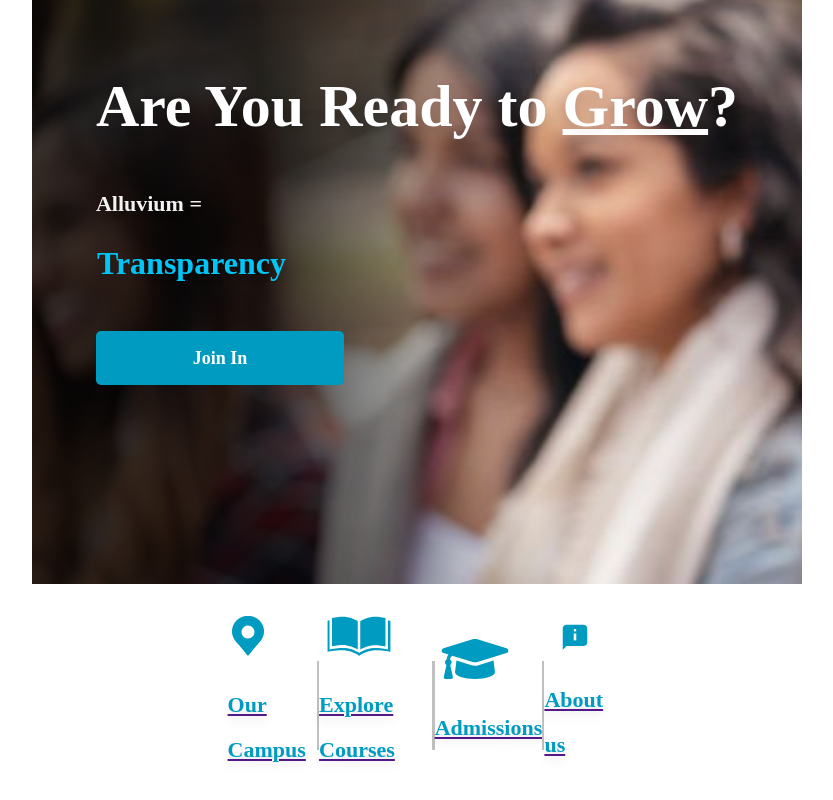
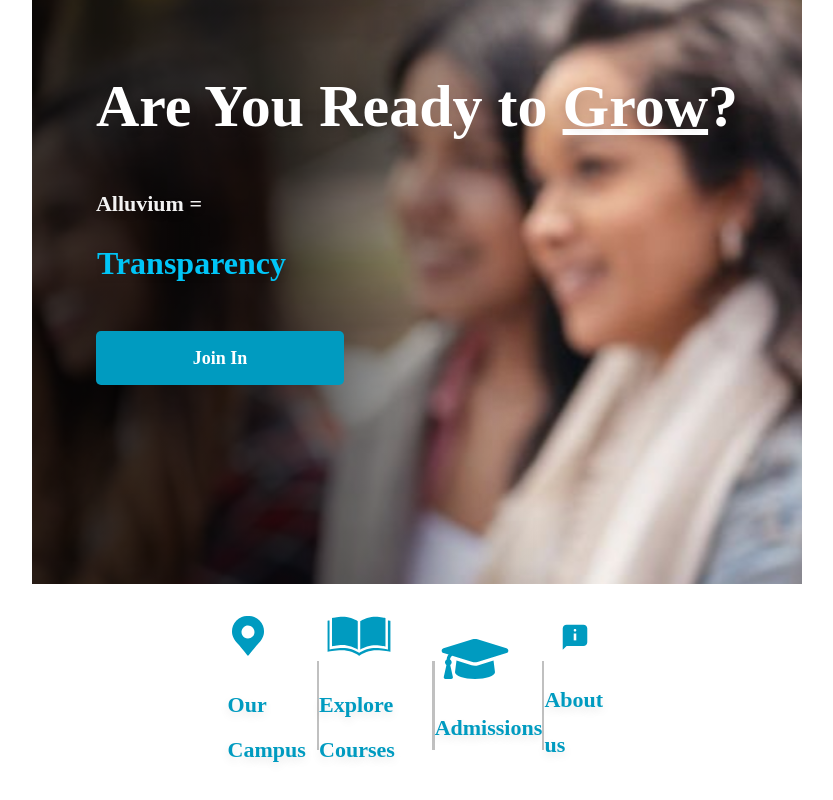
Before and after one commit to Alluvium-Admin/alluvium-university, a Next.js app: page / in a window 1280 px wide. Shown: the part 444-1244 px from the top of the page, without its empty margins (223-1056 px from the left). Built offline with nearby package versions, Linux system fonts and the light colour scheme.

Commit message:
aligned nav and quick links sections2

```diff
--- a/components/shortcut.tsx
+++ b/components/shortcut.tsx
@@ -11,7 +11,7 @@ const ShortCut: NextComponentType = () => {
         <div className={styles.main}>
           <div className="d-flex">
             <Link href="">
-              <a className="text-center no-underline">
+              <a className="text-center no-underline hover:no-underline">
                 <Image src="/images/loc.svg" height={40} width={40} alt="" />
                 <p>Our Campus</p>
               </a>
@@ -31,7 +31,7 @@ const ShortCut: NextComponentType = () => {
           </div>
           <div className="d-flex">
             <Link href="">
-              <a className="text-center no-underline">
+              <a className="text-center no-underline hover:no-underline">
                 <Image src="/images/admission.svg" height={40} width={80} alt="" />
                 <p>Admissions</p>
               </a>
@@ -41,7 +41,7 @@ const ShortCut: NextComponentType = () => {
           </div>
           <div className="d-flex">
             <Link href="">
-              <a className="text-center no-underline">
+              <a className="text-center no-underline hover:no-underline">
                 <Image src="/images/about.svg" height={40} width={80} alt="" />
                 <p>About us</p>
               </a>
--- a/styles/shortCut.module.scss
+++ b/styles/shortCut.module.scss
@@ -6,6 +6,9 @@
     overflow: hidden;
     // align-items: center;
     // height: 130px;
+    a{
+      text-decoration: none;
+    }
     .main{
         display: flex;
         align-items: center;
```
